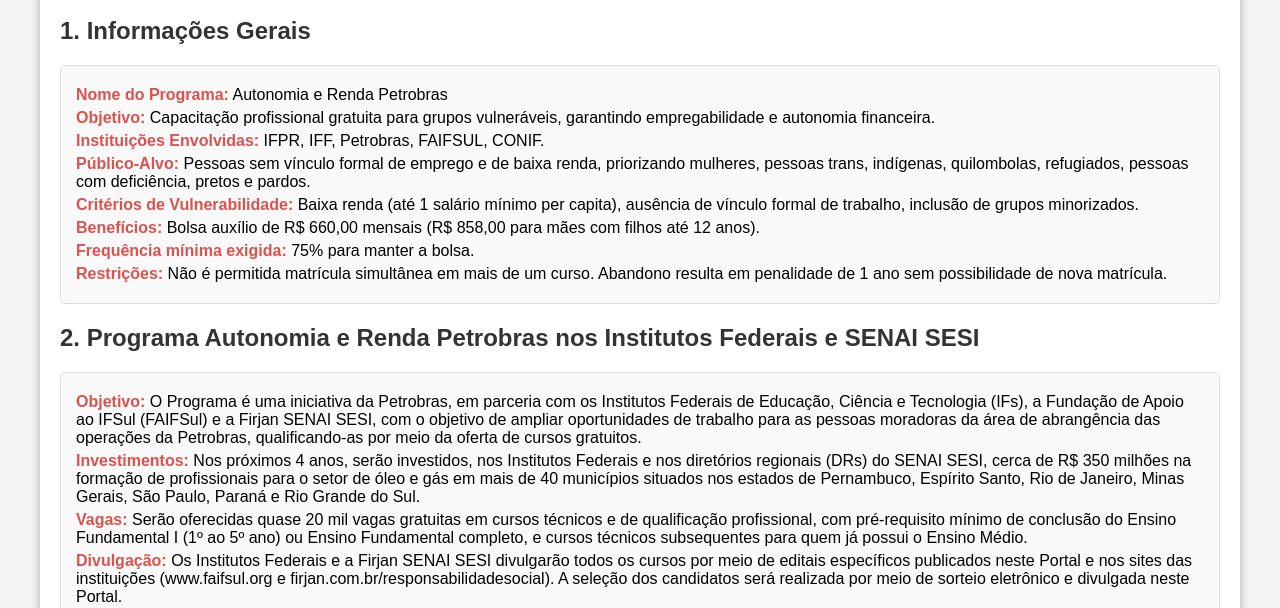
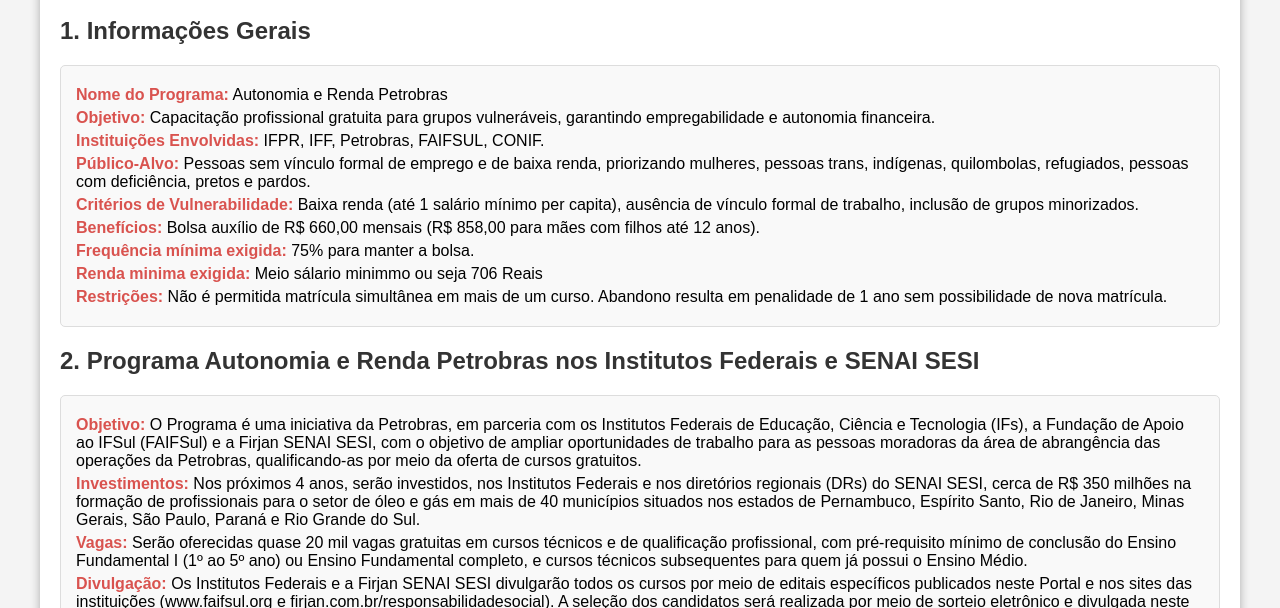
Before and after one commit to YtalloGustavo/httprequest, a plain HTML site: page index.html in a window 1280 px wide. Shown: the part 179-787 px from the top of the page. Drawn offline with Linux system fonts and the light colour scheme.

Commit message:
Renda minima inserida

```diff
--- a/index.html
+++ b/index.html
@@ -30,6 +30,7 @@
             <p><span class="highlight">Critérios de Vulnerabilidade:</span> Baixa renda (até 1 salário mínimo per capita), ausência de vínculo formal de trabalho, inclusão de grupos minorizados.</p>
             <p><span class="highlight">Benefícios:</span> Bolsa auxílio de R$ 660,00 mensais (R$ 858,00 para mães com filhos até 12 anos).</p>
             <p><span class="highlight">Frequência mínima exigida:</span> 75% para manter a bolsa.</p>
+            <p><span class="highlight">Renda minima exigida:</span> Meio sálario minimmo ou seja 706 Reais</p>
             <p><span class="highlight">Restrições:</span> Não é permitida matrícula simultânea em mais de um curso. Abandono resulta em penalidade de 1 ano sem possibilidade de nova matrícula.</p>
         </div>
 
```
